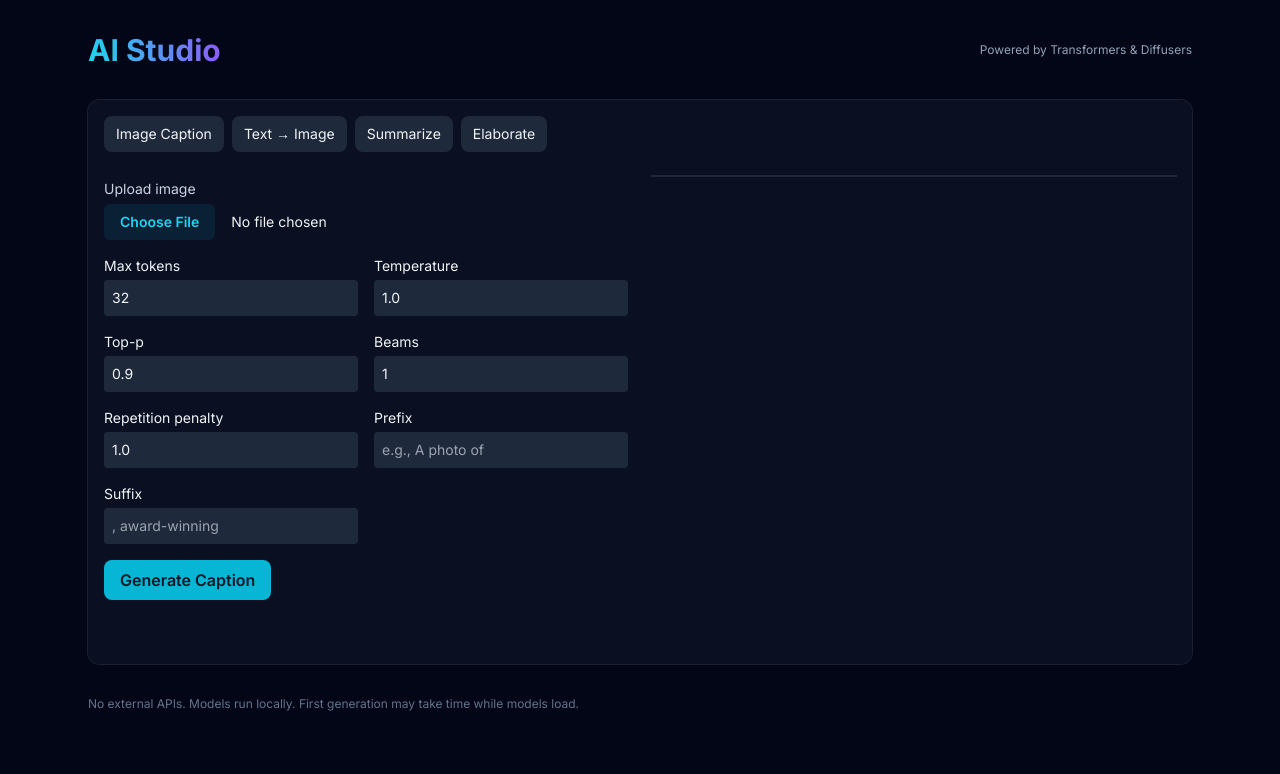
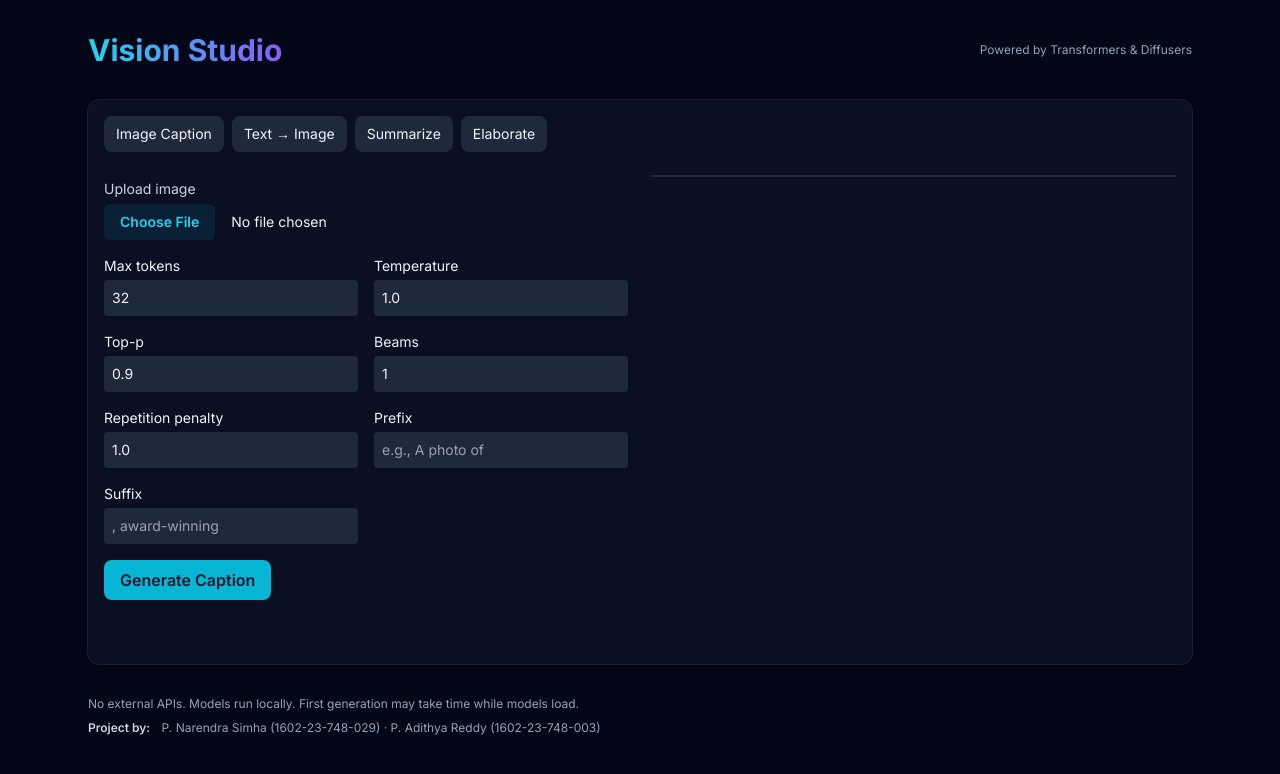
Before and after one commit to narendra-simha-pampati/AI_course_project, a FastAPI app: page / in a window 1280 px wide. Shown: the top 774 px of the page. Run offline with FastAPI, Linux system fonts and the light colour scheme; some libraries are stand-ins or nearby versions.

Commit message:
chore: rename to Vision Studio and add team members to UI and README

```diff
--- a/app/main.py
+++ b/app/main.py
@@ -12,7 +12,7 @@ from PIL import Image
 
 from app.models import get_captioner, get_summarizer, get_sd_pipeline, image_to_base64, apply_style, generate_elaboration
 
-app = FastAPI(title="AI Studio", version="0.1.0")
+app = FastAPI(title="Vision Studio", version="0.1.0")
 
 BASE_DIR = os.path.dirname(os.path.abspath(__file__))
 PROJECT_ROOT = os.path.dirname(BASE_DIR)
@@ -76,14 +76,10 @@ async def txt2img(
         pipe = get_sd_pipeline()
         if seed is None or seed == "":
             seed = random.randint(0, 2**32 - 1)
-        generator = None
-        try:
-            generator = pipe._execution_device
-        except Exception:
-            pass
-        torch_gen = None
         import torch
-        torch_gen = torch.Generator(device="cuda" if (hasattr(pipe, "device") and pipe.device.type=="cuda") else (pipe.device.type if hasattr(pipe, "device") else "cpu")).manual_seed(int(seed))
+        # Use CUDA generator only on CUDA; on CPU and MPS, use CPU generator
+        gen_device = "cuda" if (hasattr(pipe, "device") and getattr(pipe.device, "type", "cpu") == "cuda") else "cpu"
+        torch_gen = torch.Generator(device=gen_device).manual_seed(int(seed))
 
         # Strong negative prompt fallback to enforce realism if none provided
         neg = negative_prompt or (
--- a/templates/index.html
+++ b/templates/index.html
@@ -3,7 +3,7 @@
 <head>
   <meta charset="UTF-8" />
   <meta name="viewport" content="width=device-width, initial-scale=1.0" />
-  <title>AI Studio</title>
+  <title>Vision Studio</title>
   <script src="https://cdn.tailwindcss.com"></script>
   <link rel="preconnect" href="https://fonts.googleapis.com">
   <link rel="preconnect" href="https://fonts.gstatic.com" crossorigin>
@@ -15,7 +15,7 @@
 <body class="bg-slate-950 text-slate-100">
   <div class="max-w-6xl mx-auto px-6 py-8">
     <header class="flex items-center justify-between">
-      <h1 class="text-3xl font-bold bg-gradient-to-r from-cyan-400 to-violet-500 bg-clip-text text-transparent">AI Studio</h1>
+      <h1 class="text-3xl font-bold bg-gradient-to-r from-cyan-400 to-violet-500 bg-clip-text text-transparent">Vision Studio</h1>
       <a href="https://huggingface.co" target="_blank" class="text-xs text-slate-400 hover:text-slate-200">Powered by Transformers & Diffusers</a>
     </header>
 
@@ -130,7 +130,13 @@
       </section>
     </div>
 
-    <footer class="mt-8 text-xs text-slate-500">No external APIs. Models run locally. First generation may take time while models load.</footer>
+    <footer class="mt-8 text-xs text-slate-400">
+      <div>No external APIs. Models run locally. First generation may take time while models load.</div>
+      <div class="mt-2">
+        <span class="font-semibold text-slate-300">Project by:</span>
+        <span class="ml-2">P. Narendra Simha (1602-23-748-029) · P. Adithya Reddy (1602-23-748-003)</span>
+      </div>
+    </footer>
   </div>
 
   <script src="/static/script.js"></script>
```
Also changed, not shown: README.md.
